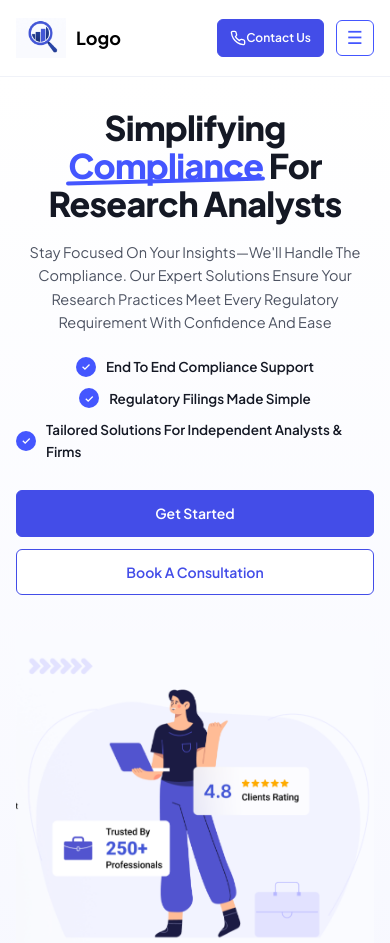
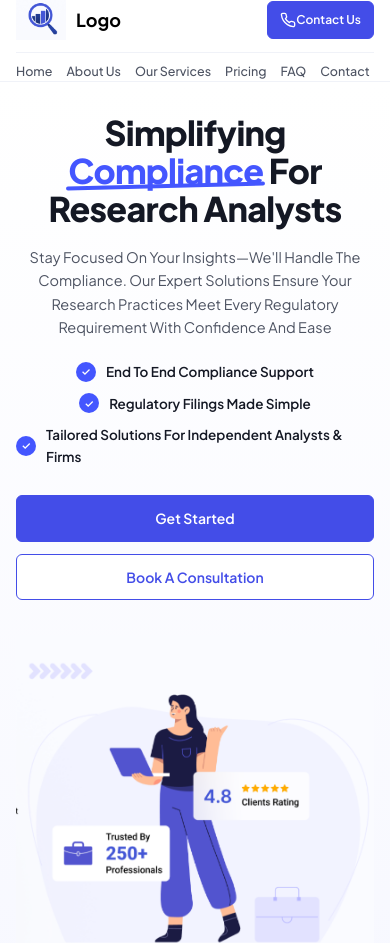
Before and after one commit to saketjha800/figma-compliance-landing, a plain HTML site: page index.html in a window 390 px wide. Shown: the top 943 px of the page. Drawn offline with Linux system fonts and the light colour scheme.

Commit message:
Hide stray navbar checkbox/icon and fix button states

```diff
--- a/index.html
+++ b/index.html
@@ -28,7 +28,8 @@
         <img src="assets/logo.png" alt="Logo" class="brand-logo" />
         <span>Logo</span>
       </a>
-
+       <input type="checkbox" id="menu-toggle" class="menu-checkbox" aria-label="Toggle Menu" />
+      <label for="menu-toggle" class="menu-label" aria-hidden="true">☰</label>
       <nav class="nav-links" aria-label="Primary Navigation">
         <a href="#home">Home</a>
         <a href="#about">About Us</a>
--- a/style.css
+++ b/style.css
@@ -82,7 +82,7 @@ ul {
   border-radius: 6px;
   font-weight: 600;
   font-size: 14px;
-  transition: all 0.2s ease;
+  transition: background-color 0.2s ease, color 0.2s ease, border-color 0.2s ease, transform 0.15s ease;
   cursor: pointer;
 }
 
@@ -91,25 +91,35 @@ ul {
   font-size: 13px;
 }
 
-.btn-primary {
-  background-color: var(--primary);
+/* Default Blue Buttons (Contact Us, Get Started) -> Hover par White/Outlined Blue */
+.btn-primary,
+.btn-contact {
+  background-color: #434de8;
   color: #ffffff;
-  border: 1.5px solid var(--primary);
+  border: 1.5px solid #434de8;
 }
 
-.btn-primary:hover {
-  background-color: var(--primary-hover);
-  border-color: var(--primary-hover);
+.btn-primary:hover,
+.btn-primary:focus-visible,
+.btn-contact:hover,
+.btn-contact:focus-visible {
+  background-color: #ffffff;
+  color: #434de8;
+  border-color: #434de8;
 }
 
+/* Default Outlined Button (Book A Consultation) -> Hover par Solid Blue */
 .btn-outline {
   background-color: #ffffff;
-  color: var(--primary);
-  border: 1.5px solid var(--primary);
+  color: #434de8;
+  border: 1.5px solid #434de8;
 }
 
-.btn-outline:hover {
-  background-color: var(--bg-soft);
+.btn-outline:hover,
+.btn-outline:focus-visible {
+  background-color: #434de8;
+  color: #ffffff;
+  border-color: #434de8;
 }
 
 /* Navbar (1440 x 100) */
@@ -136,33 +146,32 @@ ul {
   gap: 10px;
   font-weight: 700;
   font-size: 22px;
-  color: var(--accent-text);
   color: #000000;
 }
 
 .brand-logo {
   width: auto;
-  height: 40px; /* 28px se badha kar 40px kar diya */
+  height: 40px;
   max-width: 120px;
   object-fit: contain;
 }
 
-.nav-links a,
 .nav-links {
   display: flex;
   align-items: center;
   gap: 28px;
   font-size: 14px;
   font-weight: 500;
-  color: #000000;
-  transition: color 0.2s ease;
   color: var(--text-body);
 }
 
+.nav-links a {
+  transition: color 0.2s ease;
+}
+
 .nav-links a:hover,
-.nav-links a:hover {
-    color: #434de8;
-  color: var(--text-body);
+.nav-links a:focus-visible {
+  color: #434de8;
 }
 
 .nav-actions {
@@ -173,12 +182,6 @@ ul {
 
 .menu-toggle {
   display: none;
-  background: transparent;
-  border: 1px solid var(--border-light);
-  border-radius: 6px;
-  padding: 6px 10px;
-  font-size: 18px;
-  cursor: pointer;
 }
 
 /* Hero Section */
@@ -248,6 +251,7 @@ ul {
   display: flex;
   justify-content: center;
 }
+
 /* Second Section (Frame 1162) */
 .matters-section {
   padding: 84px 0;
@@ -286,7 +290,7 @@ ul {
 
 .matters-illustration {
   width: 100%;
-  max-width: 560px; /* Figure size badha diya */
+  max-width: 560px;
 }
 
 .matters-illustration img {
@@ -336,22 +340,25 @@ ul {
 .compliance-section p {
   text-transform: none !important;
 }
+
 /* Tablet Breakpoint (768px) */
 @media (max-width: 900px) {
   .nav-inner {
-    min-height: 76px;
+    min-height: auto;
+    padding: 14px 0;
+    flex-wrap: wrap;
+    gap: 12px;
   }
 
   .nav-links {
-    display: none;
-  }
-
-  .menu-toggle {
-    display: inline-flex;
-    align-items: center;
-    justify-content: center;
-    color: var(--primary);
-    border-color: var(--primary);
+    display: flex;
+    flex-wrap: wrap;
+    width: 100%;
+    order: 3;
+    gap: 14px 20px;
+    padding-top: 8px;
+    border-top: 1px solid #f0f2f8;
+    font-size: 13px;
   }
 
   .hero-section {
@@ -389,7 +396,6 @@ ul {
     margin: 0 auto;
   }
 
-  /* Second Section on Tablet */
   .matters-section {
     padding: 64px 0;
   }
@@ -428,6 +434,11 @@ ul {
 
   .brand {
     font-size: 18px;
+  }
+
+  .nav-links {
+    gap: 10px 14px;
+    font-size: 12.5px;
   }
 
   .btn-sm {
@@ -469,33 +480,11 @@ ul {
     padding: 16px;
   }
 }
-
-/* Default Blue Buttons (Contact Us, Get Started) -> Hover par White/Outlined Blue */
-.btn-primary,
-.btn-contact {
-  background-color: #434de8;
-  color: #ffffff;
-  border: 1.5px solid #434de8;
-  transition: all 0.2s ease;
+.menu-toggle,
+.menu-label,
+.nav-toggle,
+input[type="checkbox"][id*="menu"],
+input[type="checkbox"][class*="menu"],
+label[for*="menu"] {
+  display: none !important;
 }
-
-.btn-primary:hover,
-.btn-contact:hover {
-  background-color: #ffffff;
-  color: #434de8;
-  border-color: #434de8;
-}
-
-/* Default Outlined Button (Book A Consultation) -> Hover par Solid Blue */
-.btn-outline {
-  background-color: #ffffff;
-  color: #434de8;
-  border: 1.5px solid #434de8;
-  transition: all 0.2s ease;
-}
-
-.btn-outline:hover {
-  background-color: #434de8;
-  color: #ffffff;
-  border-color: #434de8;
-}
```
